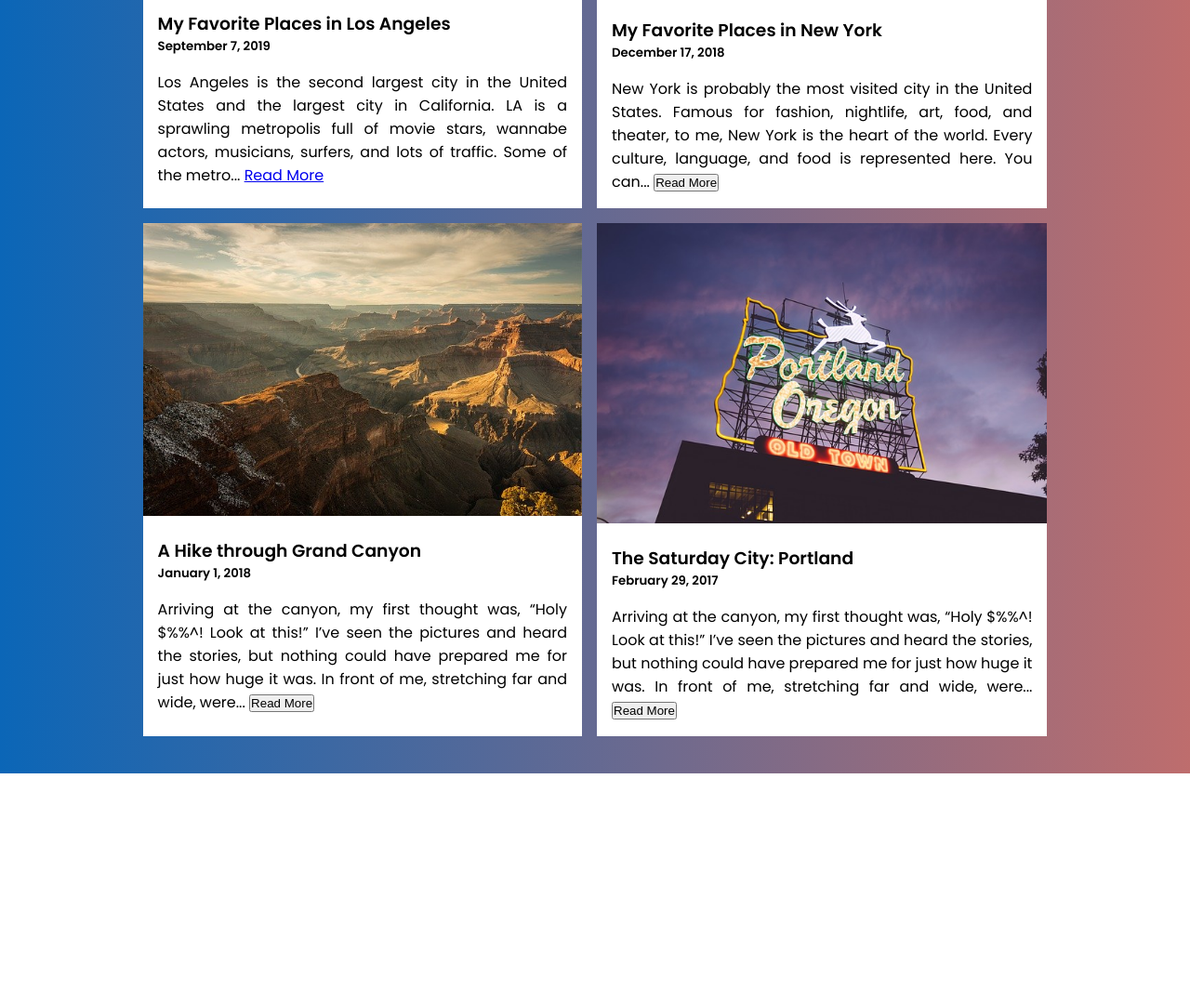
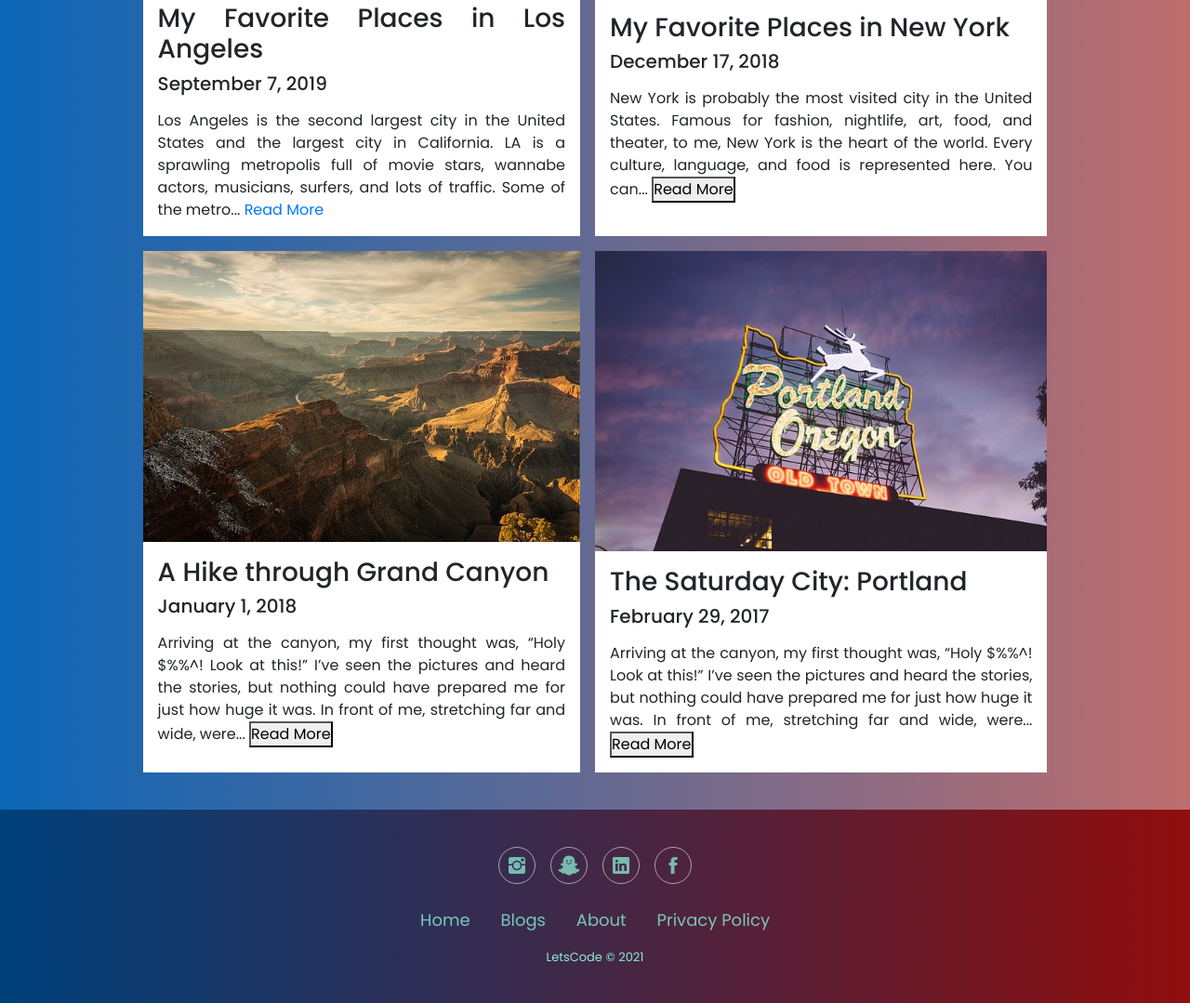
Before and after one commit to abhishek-singh77/simpleBlog, a plain HTML site: page blog.html in a window 1280 px wide. Shown: the part 422-1501 px from the top of the page at 93% size. Before the commit the page ends 1254 px from the top, so only its background shows below. Drawn offline with nearby package versions, Linux system fonts and the light colour scheme; a script that the page names is missing.

Commit message:
added footer component

```diff
--- a/blog.html
+++ b/blog.html
@@ -5,7 +5,8 @@
     <meta http-equiv="X-UA-Compatible" content="IE=edge">
     <meta name="viewport" content="width=device-width, initial-scale=1.0">
     <title>Blog : </title>
-
+    <link rel="stylesheet" href="https://cdnjs.cloudflare.com/ajax/libs/twitter-bootstrap/4.1.3/css/bootstrap.min.css">
+    <link rel="stylesheet" href="https://cdnjs.cloudflare.com/ajax/libs/ionicons/2.0.1/css/ionicons.min.css">
     <link href="https://fonts.googleapis.com/css2?family=Poppins:ital,wght@0,400;0,500;0,600;1,600&display=swap" rel="stylesheet">
     <link rel="stylesheet" href="css/navbar.css">
     <link rel="stylesheet" href="css/blog.css">
@@ -67,6 +68,23 @@
             </div>
         </section>
     </main>
+
+    <!--Footer-->
+    <div class="footer-basic">
+        <footer>
+            <div class="social"><a href="#"><i class="icon ion-social-instagram"></i></a><a href="#"><i class="icon ion-social-snapchat"></i></a><a href="#"><i class="icon ion-social-linkedin"></i></a><a href="#"><i class="icon ion-social-facebook"></i></a></div>
+            <ul class="list-inline">
+                <li class="list-inline-item"><a href="index.html">Home</a></li>
+                <li class="list-inline-item"><a href="blog.html">Blogs</a></li>
+                <li class="list-inline-item"><a href="about.html">About</a></li>
+                <li class="list-inline-item"><a href="#">Privacy Policy</a></li>
+            </ul>
+            <p class="copyright">LetsCode © 2021</p>
+        </footer>
+    </div>
+    <script src="https://cdnjs.cloudflare.com/ajax/libs/jquery/3.2.1/jquery.min.js"></script>
+    <script src="https://cdnjs.cloudflare.com/ajax/libs/twitter-bootstrap/4.1.3/js/bootstrap.bundle.min.js"></script>
+
     <script src="js/navbar.js"></script>
     <script src="js/home.js"></script>
     <script src="js/blog.js"></script>
--- a/css/navbar.css
+++ b/css/navbar.css
@@ -177,3 +177,65 @@ nav ul li ul li a {
     transform: rotate(-45deg);
 }
 }
+
+
+.footer-basic {
+    padding:40px 0;
+    background: rgb(27,15,208);
+    background: linear-gradient(90deg, rgb(0, 65, 123) 0%, rgba(138, 0, 0, 0.88) 100%);
+    color:#89eed2;
+  }
+
+  .footer-basic ul {
+    padding:0;
+    list-style:none;
+    text-align:center;
+    font-size:18px;
+    line-height:1.6;
+    margin-bottom:0;
+  }
+
+  .footer-basic li {
+    padding:0 10px;
+  }
+
+  .footer-basic ul a {
+    color:inherit;
+    text-decoration:none;
+    opacity:0.8;
+  }
+
+  .footer-basic ul a:hover {
+    opacity:1;
+  }
+
+  .footer-basic .social {
+    text-align:center;
+    padding-bottom:25px;
+  }
+
+  .footer-basic .social > a {
+    font-size:24px;
+    width:40px;
+    height:40px;
+    line-height:40px;
+    display:inline-block;
+    text-align:center;
+    border-radius:50%;
+    border:1px solid #ccc;
+    margin:0 8px;
+    color:inherit;
+    opacity:0.75;
+  }
+
+  .footer-basic .social > a:hover {
+    opacity:0.9;
+  }
+
+  .footer-basic .copyright {
+    margin-top:15px;
+    text-align:center;
+    font-size:13px;
+    color:#89eed2;
+    margin-bottom:0;
+  }
```
Also changed, not shown: index.html (+18 -1 lines).
